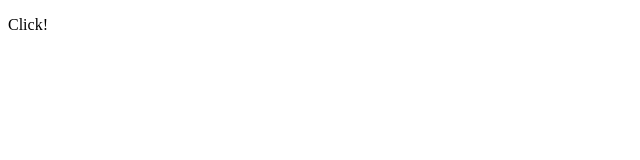
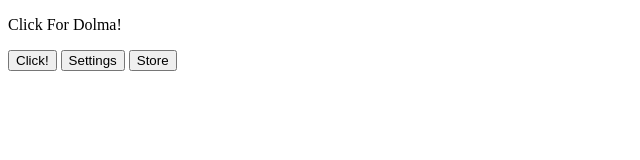
Before and after one commit to DolmaAndKebab/DolmaAndKebab.github.io, a plain HTML site: page Dolma_Simulator/index.html in a window 1280 px wide. Shown: the whole page, without its empty margins (0-640 px from the left). Drawn offline with Linux system fonts and the light colour scheme.

Commit message:
lol code

```diff
--- a/Dolma_Simulator/index.html
+++ b/Dolma_Simulator/index.html
@@ -6,6 +6,10 @@
     <title>Dolma Simulator</title>
   </head>
   <body>
-    <p>Click!</p>
+    <p>Click For Dolma!
+    </p>
+    <button>Click!</button>
+    <button>Settings</button>
+    <button>Store</button>
   </body>
 </html>
```
